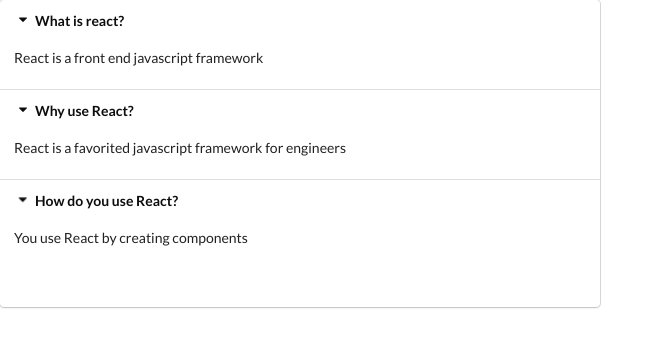
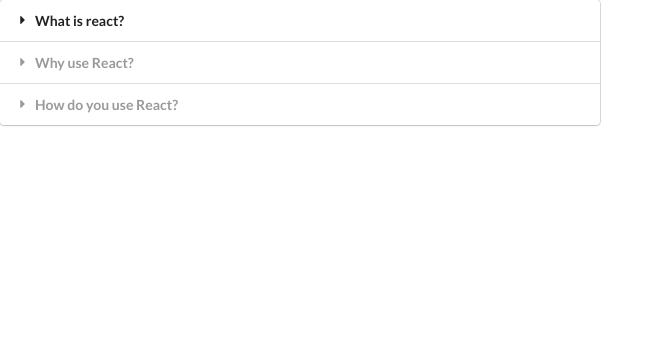
Before and after one commit to scroft001/reactWidgets, a React (Create React App) app in the folder widgets/: page / in a window 1280 px wide. Shown: the top 346 px of the page, without its empty margins (0-664 px from the left). Built offline with nearby package versions, Linux system fonts and the light colour scheme.

Commit message:
expanding and contracting accordian

```diff
--- a/widgets/src/components/Accordion.js
+++ b/widgets/src/components/Accordion.js
@@ -9,13 +9,16 @@
     }
 
     const renderedItems = items.map((item, index) => {
+
+        const active = index === activeIndex ? 'active' : '';
+
         return (
             <React.Fragment key={item.title}>
-                <div onClick={() => onTitleClick(index)} className='title active'>
+                <div onClick={() => onTitleClick(index)} className={`title ${active}`}>
                     <i className='dropdown icon'></i>
                     {item.title}
                 </div>
-                <div className='content active'>
+                <div className={`content ${active}`}>
                     <p>{item.content}</p>
                 </div>
             </React.Fragment>
@@ -25,7 +28,6 @@
     return (
         <div className='ui styled accordion'>
             {renderedItems}
-            <h1>{activeIndex}</h1>
         </div>
     )
 }
```
